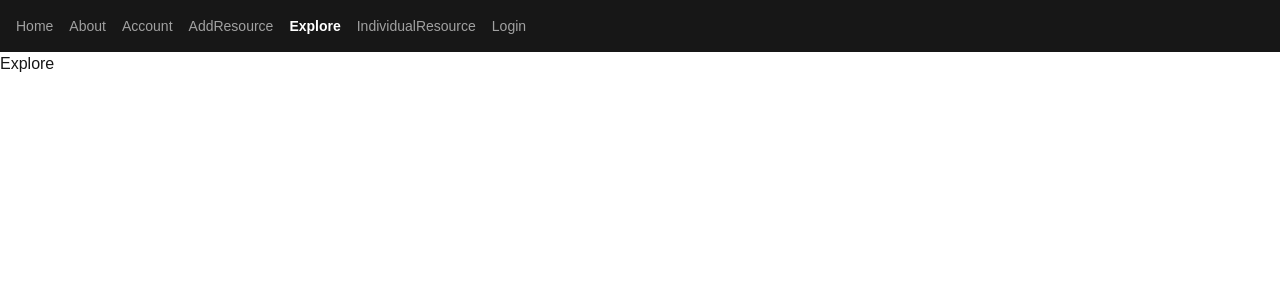
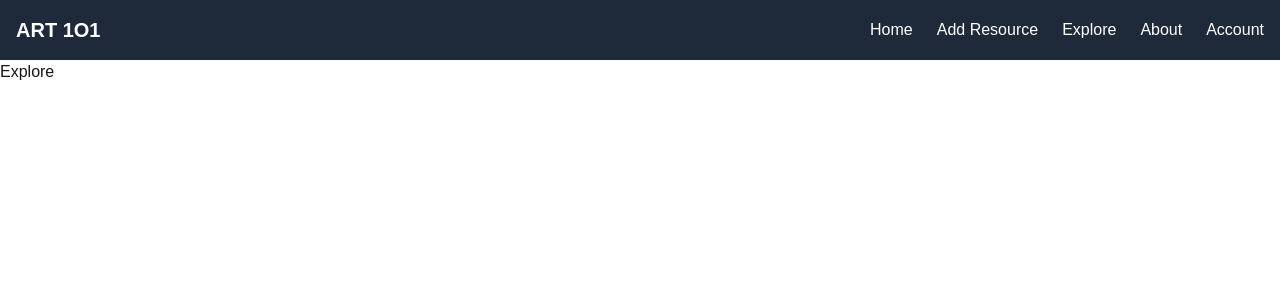
Before and after one commit to lilujk/SDD-FALL-2026-TEAM1O1, a Next.js app in the folder my-app/: page /explore in a window 1280 px wide. Shown: the top 300 px of the page. Built offline with nearby package versions, Linux system fonts and the light colour scheme.

Commit message:
Fix current navigation and alter to fit penpot

```diff
--- a/my-app/components/NavBar.tsx
+++ b/my-app/components/NavBar.tsx
@@ -1,38 +1,23 @@
 "use client";
 
 import Link from "next/link";
-import { usePathname } from "next/navigation";
-
-const links = [
-  { href: "/home", label: "Home" },
-  { href: "/about", label: "About" },
-  { href: "/account", label: "Account" },
-  { href: "/add-resource", label: "AddResource" },
-  { href: "/explore", label: "Explore" },
-  { href: "/individual-resource", label: "IndividualResource" },
-  { href: "/login", label: "Login" },
-];
 
 export default function NavBar() {
-  const pathname = usePathname();
 
   return (
-    <div className="flex gap-4 bg-neutral-900 p-4">
-      {links.map(({ href, label }) => {
-        const isActive = pathname === href;
 
-        return (
-          <Link
-            key={href}
-            href={href}
-            className={`text-sm transition-colors hover:text-white ${
-              isActive ? "font-bold text-white" : "text-neutral-400"
-            }`}
-          >
-            {label}
-          </Link>
-        );
-      })}
-    </div>
+    <nav className="flex justify-between items-center p-4 bg-gray-800 text-white">
+        <div className="flex items-center">
+            <span className="text-xl font-bold">ART 1O1</span>
+        </div>
+
+        <div className="flex items-center gap-6">
+            <Link className="hover:text-gray-300" href="/home">Home</Link>
+            <Link className="hover:text-gray-300" href="/add-resource">Add Resource</Link>
+            <Link className="hover:text-gray-300" href="/explore">Explore</Link>
+            <Link className="hover:text-gray-300" href="/about">About</Link>
+            <Link className="hover:text-gray-300" href="/account">Account</Link>
+        </div>
+    </nav>
   );
 }
```
